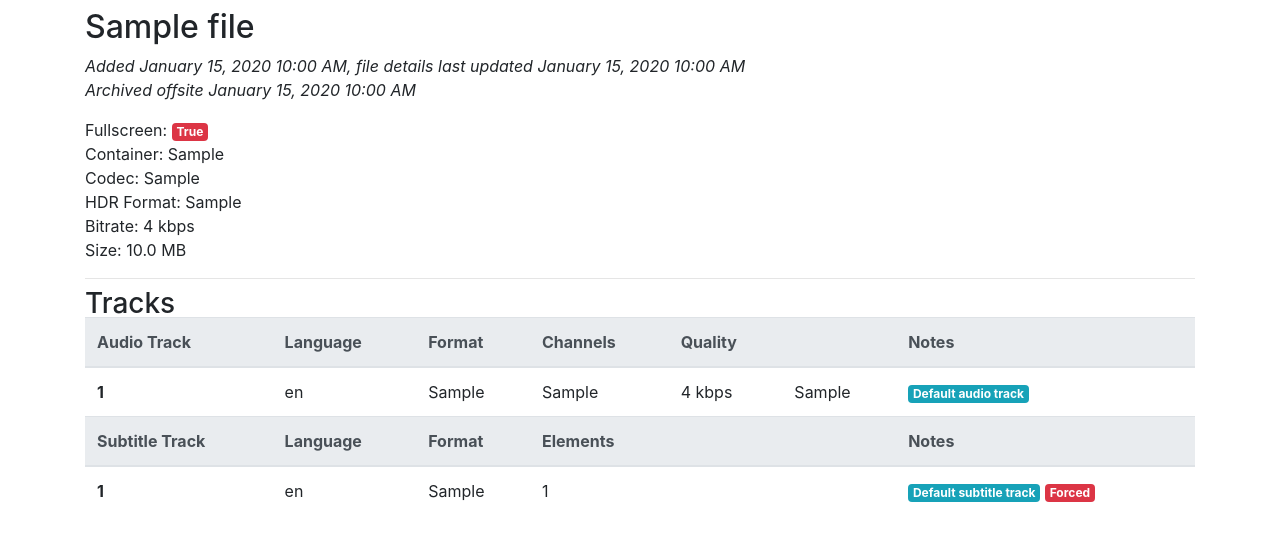
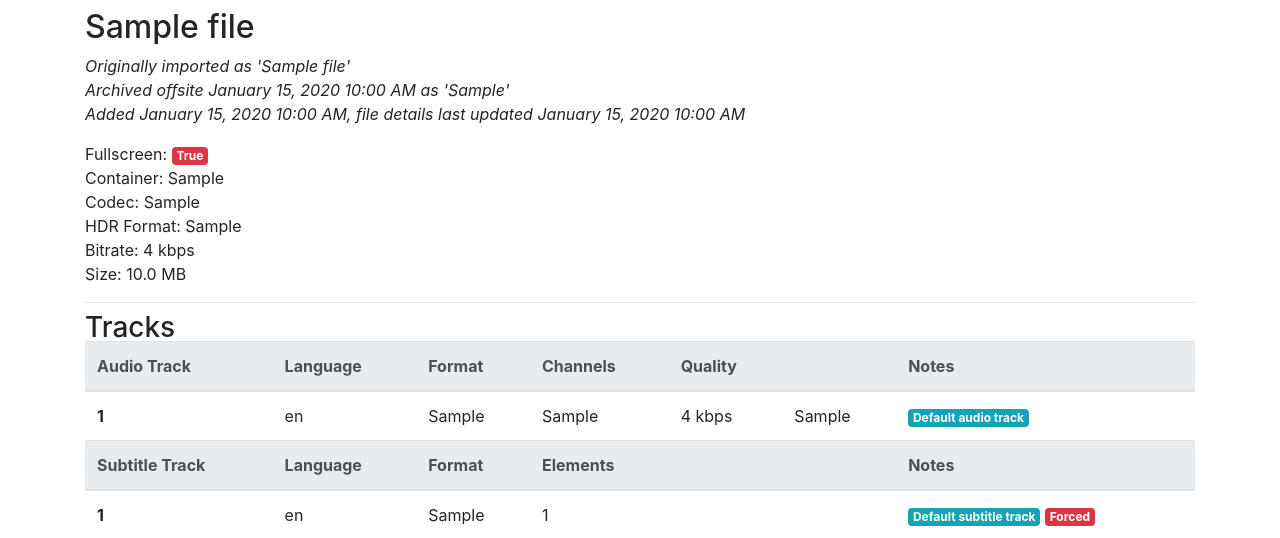
Before and after one commit to gfitzp/fitzflix, a Flask app: template app/templates/file.html in a window 1280 px wide. Shown: the part 116-654 px from the top of the page. Run offline with Flask 3, Linux system fonts and the light colour scheme; tables that the repository leaves empty hold one stand-in row (values such as "Sample post"); the template is opened without the code that fills it: values that come from a table or form of the project are taken from there, most other values are stand-ins (such as "Sample title", 1, 10 or a date in 2020); some libraries are stand-ins or nearby versions.

Commit message:
Include original filename on file page

```diff
--- a/app/templates/file.html
+++ b/app/templates/file.html
@@ -22,8 +22,9 @@
 {% endif %}
 <h2 class="mt-n2">{{ file.basename }}</h2>
 <p>
-	<em>Added {{ moment(file.date_added).format("LLL") }}{% if file.date_updated %}, file details last updated {{ moment(file.date_updated).format("LLL") }}{% endif %}</em><br>
-	<em>{% if file.aws_untouched_date_uploaded %}Archived offsite {{ moment(file.aws_untouched_date_uploaded).format("LLL") }}{% else %}Not uploaded to AWS.{% endif %}</em>
+	<em>Originally imported as '{{ file.untouched_basename }}'</em><br>
+	<em>{% if file.aws_untouched_date_uploaded %}Archived offsite {{ moment(file.aws_untouched_date_uploaded).format("LLL") }} as '{{ file.aws_untouched_key }}'{% else %}Not uploaded to AWS.{% endif %}</em><br>
+	<em>Added {{ moment(file.date_added).format("LLL") }}{% if file.date_updated %}, file details last updated {{ moment(file.date_updated).format("LLL") }}{% endif %}</em>
 </p>
 {% if file.media_library == "Movies" %}
 	<p>{% if file.feature_type_id %}Special feature{% else %}File{% endif %} for movie <a href="{{ url_for('main.movie', movie_id=movie.id) }}">{{ movie.tmdb_title if movie.tmdb_title else movie.title }} ({{ movie.tmdb_release_date.strftime('%Y') if movie.tmdb_title else movie.year }})</a></p>
```
